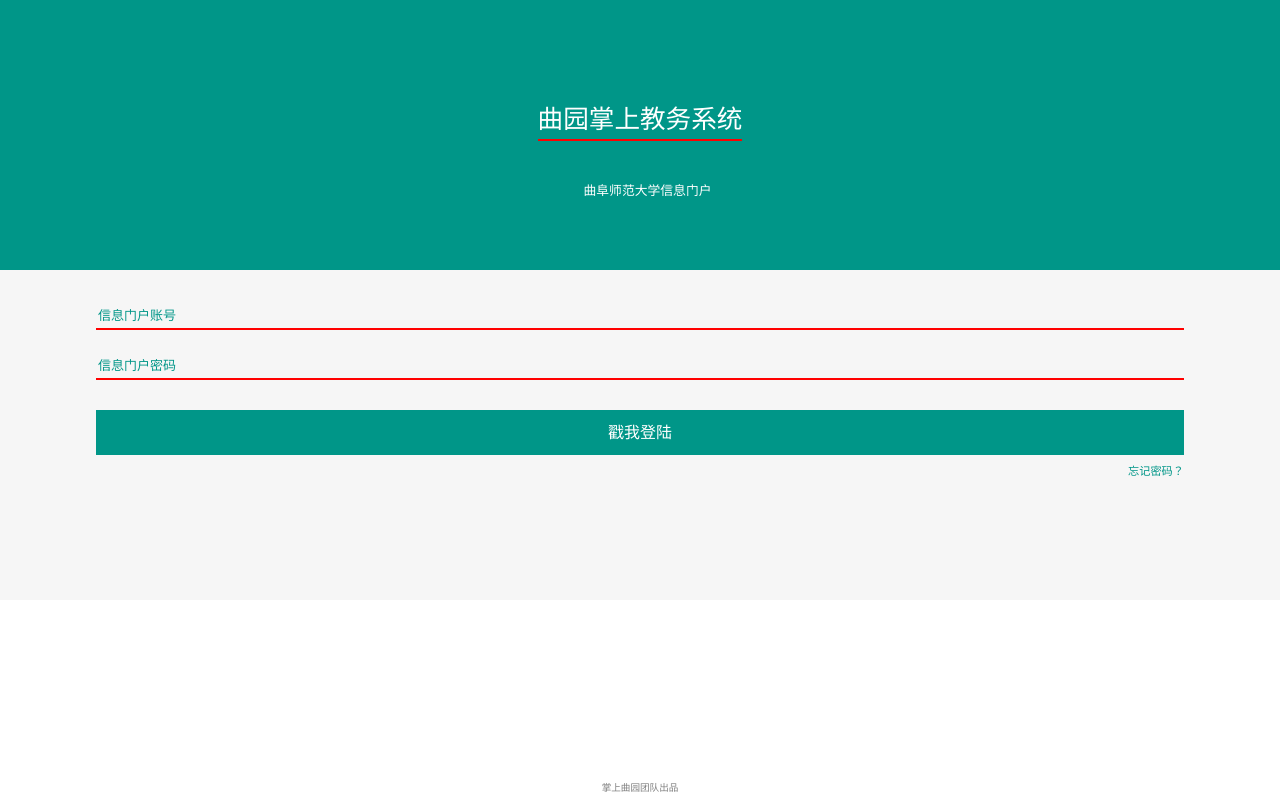
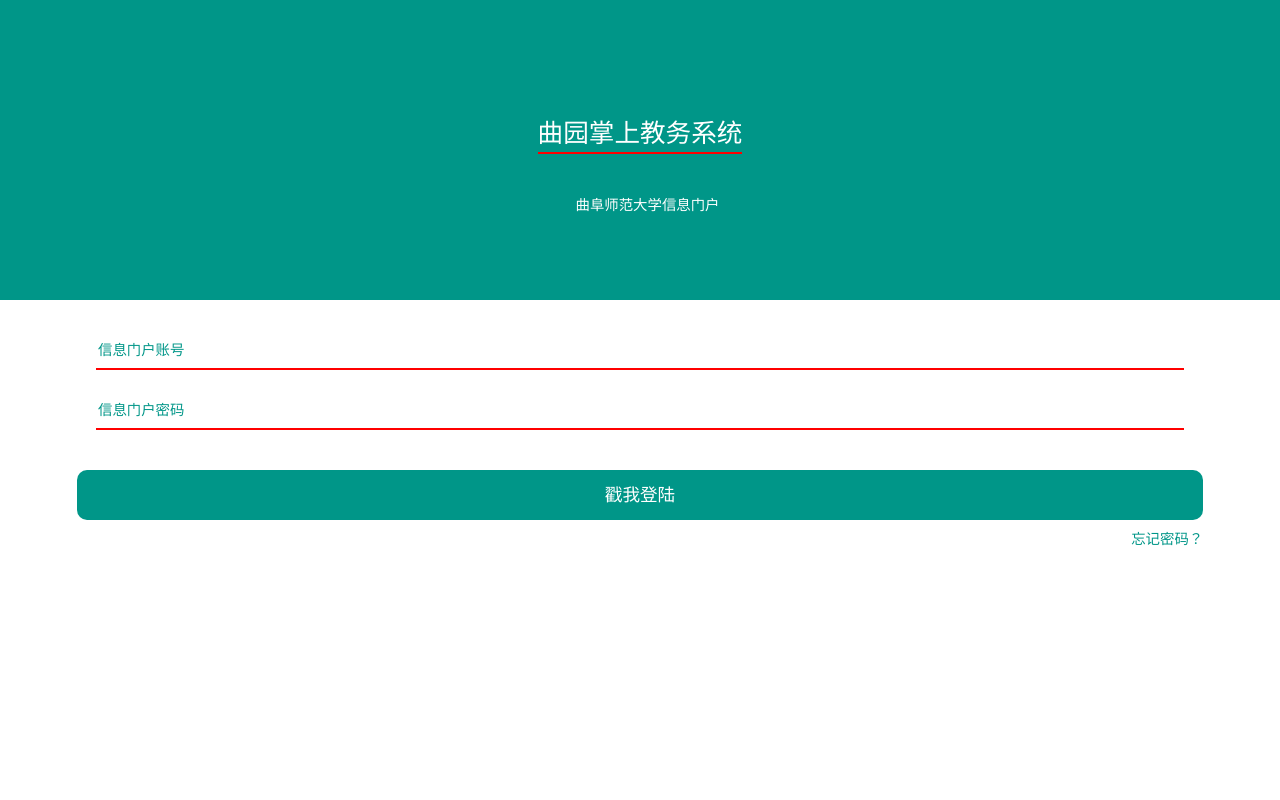
Before and after one commit to ydjw/jwc, a React app: page /#/ in a window 1280 px wide. Built offline with nearby package versions, Linux system fonts and the light colour scheme; what hydrogen-js-sdk would draw is missing.

Commit message:
修改登录页样式

```diff
--- a/src/pages/education/login/index.jsx
+++ b/src/pages/education/login/index.jsx
@@ -11,10 +11,10 @@
     }
 
     componentDidMount() {
-        document.getElementById('login-root').style.height = window.screen.height + 'px'
-        window.onresize = function () {
-            document.getElementById('login-root').style.height = window.screen.height + 'px'
-        }
+        // document.getElementById('login-root').style.height = window.screen.height + 'px'
+        // window.onresize = function () {
+        //     document.getElementById('login-root').style.height = window.screen.height + 'px'
+        // }
 
     }
 
@@ -59,7 +59,7 @@
                         <span id='btn-login' onClick={this.doLogin}>戳我登陆</span>
                         <span id='forget-password'>忘记密码？</span>
                     </div>
-                    <span id='team-info'>掌上曲园团队出品</span>
+                    {/*<span id='team-info'>掌上曲园团队出品</span>*/}
                 </div>
             </div>
         )
--- a/src/pages/education/login/style.less
+++ b/src/pages/education/login/style.less
@@ -4,7 +4,7 @@
 
   #top-view {
     width: 100%;
-    flex: 4.5;
+    height: 300px;
     background-color: #009688;
     flex-direction: column;
     display: flex;
@@ -24,14 +24,13 @@
     #app-info {
       margin-top: 40px;
       color: white;
-      font-size: 0.8rem;
+      font-size: 0.9rem;
     }
   }
 
   #bottom-view {
     width: 100%;
     flex: 5.5;
-    background-color: #f6f6f6;
     flex-direction: column;
     display: flex;
     align-items: center;
@@ -39,8 +38,7 @@
     #input-username {
       margin-top: 30px;
       width: 85%;
-      height: 30px;
-      background-color: #f6f6f6;
+      height: 40px;
       border: 0px;
       outline: none;
       color: #009688;
@@ -50,8 +48,7 @@
     #input-password {
       margin-top: 20px;
       width: 85%;
-      height: 30px;
-      background-color: #f6f6f6;
+      height: 40px;
       border: 0px;
       outline: none;
       color: #009688;
@@ -60,8 +57,8 @@
 
 
     #login-container {
-      width: 85%;
-      margin-top: 10px;
+      width: 88%;
+      margin-top: 20px;
       display: flex;
       height: 100px;
       flex-direction: column;
@@ -69,23 +66,24 @@
 
       #btn-login {
         margin-top: 20px;
-        height: 45px;
+        height: 50px;
+        border-radius: 10px;
         width: 100%;
         color: white;
         text-align: center;
-        line-height: 45px;
-        font-size: 1.0rem;
+        line-height: 50px;
+        font-size: 1.1rem;
         background-color: #009688;
       }
 
       #forget-password {
         position: absolute;
-        bottom: 10px;
-        margin-top: 10px;
+        bottom: 0px;
+        margin-top: 5px;
         right: 0px;
         color: #009688;
         text-align: center;
-        font-size: 0.7rem;
+        font-size: 0.9rem;
       }
     }
 
@@ -102,5 +100,5 @@
 
 input::-webkit-input-placeholder {
   color: #009688;
-  font-size: 13px;
+  font-size: 0.9rem;
 }
```
